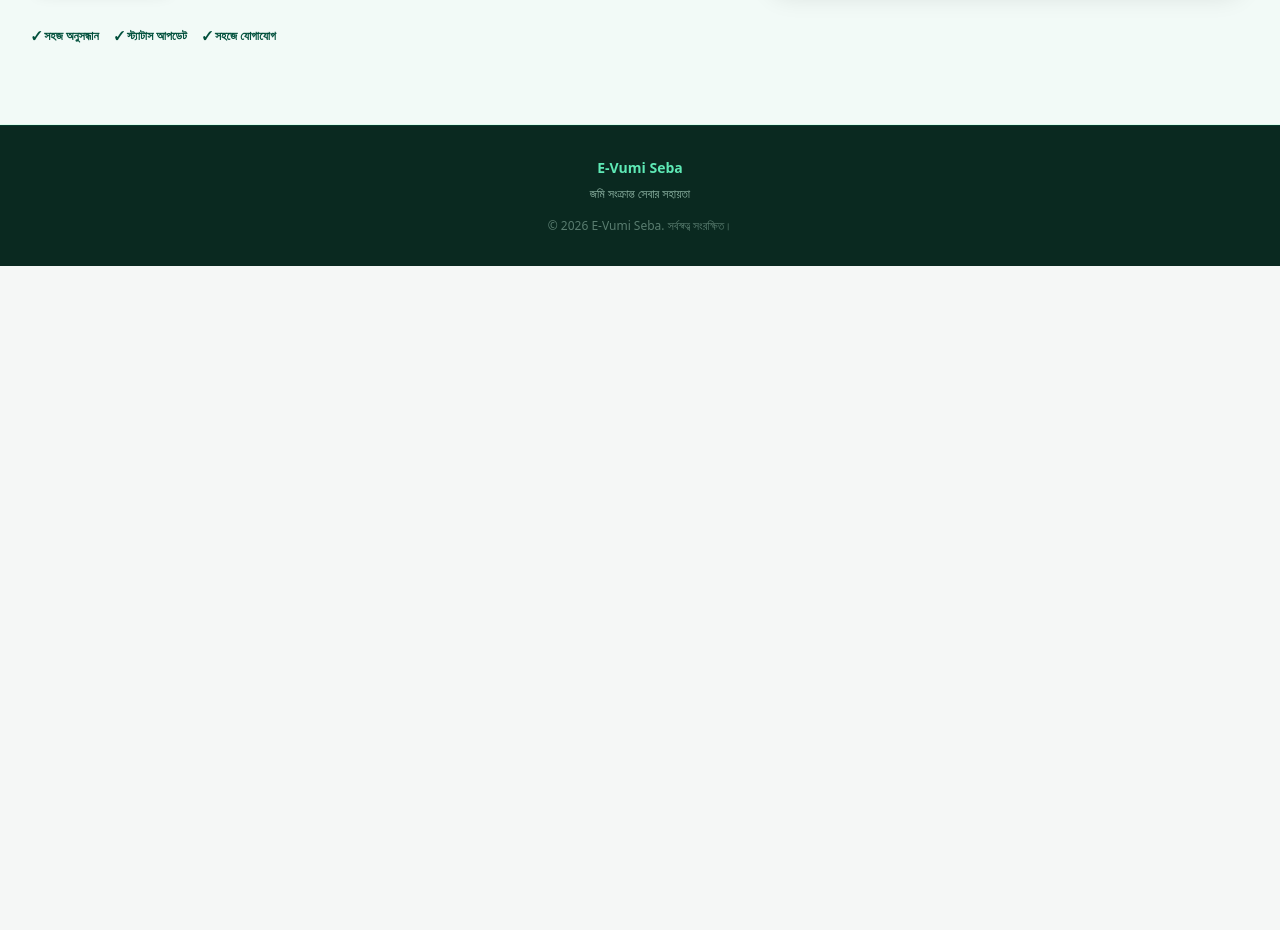
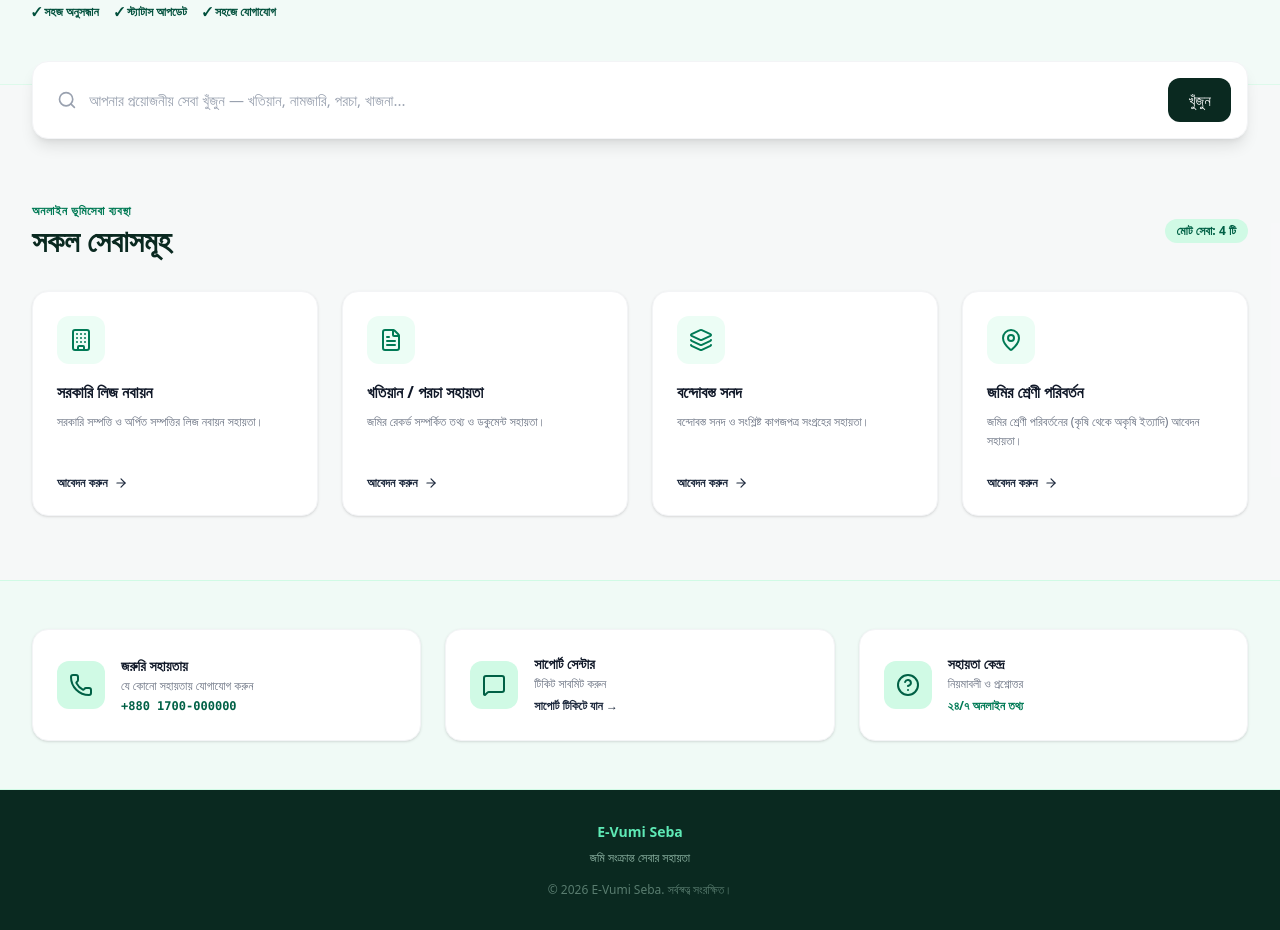
Before and after one commit to mdshorif2005islam-png/e-vumi-seba-platform, a Next.js app: page / in a window 1280 px wide. Shown: the part 540-1470 px from the top of the page. Before the commit the page ends 806 px from the top, so only its background shows below. Built offline with nearby package versions, Linux system fonts and the light colour scheme; no server answers.

Commit message:
Implement search functionality for services
Added a search bar and updated service listings with dynamic filtering based on user input.

```diff
--- a/app/page.tsx
+++ b/app/page.tsx
@@ -1,17 +1,68 @@
 'use client';
 
+import { useState } from 'react';
 import Link from 'next/link';
 import Navbar from '@/components/Navbar';
-import { Search, ShieldCheck, FileText, ArrowRight, CheckCircle2 } from 'lucide-react';
+import {
+  Search,
+  ShieldCheck,
+  ArrowRight,
+  CheckCircle2,
+  FileText,
+  Layers,
+  Building,
+  MapPin,
+  HelpCircle,
+  Phone,
+  MessageSquare
+} from 'lucide-react';
 
 export default function HomePage() {
+  const [searchTerm, setSearchTerm] = useState('');
+
+  // সেবাসমূহের তালিকা
+  const services = [
+    {
+      id: 1,
+      title: 'সরকারি লিজ নবায়ন',
+      desc: 'সরকারি সম্পত্তি ও অর্পিত সম্পত্তির লিজ নবায়ন সহায়তা।',
+      icon: <Building className="w-6 h-6 text-emerald-700" />,
+      href: '/services/lease',
+    },
+    {
+      id: 2,
+      title: 'খতিয়ান / পরচা সহায়তা',
+      desc: 'জমির রেকর্ড সম্পর্কিত তথ্য ও ডকুমেন্ট সহায়তা।',
+      icon: <FileText className="w-6 h-6 text-emerald-700" />,
+      href: '/services/khatian',
+    },
+    {
+      id: 3,
+      title: 'বন্দোবস্ত সনদ',
+      desc: 'বন্দোবস্ত সনদ ও সংশ্লিষ্ট কাগজপত্র সংগ্রহের সহায়তা।',
+      icon: <Layers className="w-6 h-6 text-emerald-700" />,
+      href: '/services/bondobosto',
+    },
+    {
+      id: 4,
+      title: 'জমির শ্রেণী পরিবর্তন',
+      desc: 'জমির শ্রেণী পরিবর্তনের (কৃষি থেকে অকৃষি ইত্যাদি) আবেদন সহায়তা।',
+      icon: <MapPin className="w-6 h-6 text-emerald-700" />,
+      href: '/services/class-change',
+    },
+  ];
+
+  const filteredServices = services.filter((s) =>
+    s.title.toLowerCase().includes(searchTerm.toLowerCase())
+  );
+
   return (
     <div className="min-h-screen bg-slate-50/50 text-slate-800 flex flex-col font-sans">
-      {/* 1. Dynamic Navbar Component */}
+      {/* 1. Header / Navbar (Dynamic Auth Status) */}
       <Navbar />
 
       {/* 2. Hero Section */}
-      <section className="bg-emerald-50/40 border-b border-emerald-100/60 py-12 md:py-20 px-4 sm:px-6 lg:px-8">
+      <section className="bg-emerald-50/40 border-b border-emerald-100/60 py-12 md:py-16 px-4 sm:px-6 lg:px-8">
         <div className="max-w-7xl mx-auto grid grid-cols-1 lg:grid-cols-12 gap-10 items-center">
 
           {/* Left Hero Content */}
@@ -31,7 +82,7 @@
 
             <div className="flex flex-wrap items-center gap-4 pt-2">
               <Link
-                href="/auth/register"
+                href="/#services"
                 className="px-6 py-3.5 rounded-xl bg-[#0A2920] hover:bg-[#123b35] text-white font-bold text-sm transition shadow-lg hover:shadow-xl flex items-center gap-2"
               >
                 <span>সেবা গ্রহণ করুন</span>
@@ -46,14 +97,14 @@
               </Link>
             </div>
 
-            <div className="flex flex-wrap items-center gap-4 pt-4 text-xs font-semibold text-emerald-900">
+            <div className="flex flex-wrap items-center gap-4 pt-2 text-xs font-semibold text-emerald-900">
               <span className="flex items-center gap-1">✓ সহজ অনুসন্ধান</span>
               <span className="flex items-center gap-1">✓ স্ট্যাটাস আপডেট</span>
               <span className="flex items-center gap-1">✓ সহজে যোগাযোগ</span>
             </div>
           </div>
 
-          {/* Right Hero Info Card */}
+          {/* Right Hero Card */}
           <div className="lg:col-span-5">
             <div className="bg-white p-6 sm:p-8 rounded-3xl border border-gray-100 shadow-xl space-y-6">
               <div className="w-12 h-12 rounded-2xl bg-emerald-50 text-emerald-700 flex items-center justify-center">
@@ -87,8 +138,103 @@
         </div>
       </section>
 
-      {/* 3. Footer */}
-      <footer className="mt-auto bg-[#0A2920] text-white py-8 border-t border-emerald-900/50 text-center text-xs">
+      {/* 3. Search Bar Section */}
+      <section className="max-w-7xl mx-auto px-4 sm:px-6 lg:px-8 -mt-6 z-20 w-full">
+        <div className="bg-white p-4 rounded-2xl border border-gray-100 shadow-lg flex items-center gap-3">
+          <Search size={22} className="text-gray-400 ml-2" />
+          <input
+            type="text"
+            value={searchTerm}
+            onChange={(e) => setSearchTerm(e.target.value)}
+            placeholder="আপনার প্রয়োজনীয় সেবা খুঁজুন — খতিয়ান, নামজারি, পরচা, খাজনা..."
+            className="w-full text-sm outline-none bg-transparent placeholder-gray-400"
+          />
+          <button className="px-5 py-2.5 bg-[#0A2920] text-white rounded-xl font-bold text-xs hover:bg-[#123b35] transition shrink-0">
+            খুঁজুন
+          </button>
+        </div>
+      </section>
+
+      {/* 4. All Services Section */}
+      <section id="services" className="max-w-7xl mx-auto px-4 sm:px-6 lg:px-8 py-16 w-full">
+        <div className="flex items-center justify-between mb-8">
+          <div>
+            <p className="text-xs font-bold text-emerald-700 uppercase tracking-wider">অনলাইন ভূমিসেবা ব্যবস্থা</p>
+            <h2 className="text-2xl sm:text-3xl font-extrabold text-[#0A2920] mt-1">সকল সেবাসমূহ</h2>
+          </div>
+          <span className="text-xs font-semibold px-3 py-1 bg-emerald-100 text-emerald-800 rounded-full">
+            মোট সেবা: {filteredServices.length} টি
+          </span>
+        </div>
+
+        <div className="grid grid-cols-1 sm:grid-cols-2 lg:grid-cols-4 gap-6">
+          {filteredServices.map((service) => (
+            <div
+              key={service.id}
+              className="bg-white p-6 rounded-2xl border border-gray-100 shadow-sm hover:shadow-md transition flex flex-col justify-between group"
+            >
+              <div>
+                <div className="w-12 h-12 rounded-xl bg-emerald-50 flex items-center justify-center mb-4 group-hover:scale-105 transition">
+                  {service.icon}
+                </div>
+                <h3 className="font-bold text-gray-900 text-base mb-2">{service.title}</h3>
+                <p className="text-xs text-gray-500 leading-relaxed mb-6">{service.desc}</p>
+              </div>
+
+              <Link
+                href={service.href}
+                className="inline-flex items-center gap-1.5 text-xs font-bold text-emerald-700 hover:text-[#0A2920] transition"
+              >
+                <span>আবেদন করুন</span>
+                <ArrowRight size={14} />
+              </Link>
+            </div>
+          ))}
+        </div>
+      </section>
+
+      {/* 5. Contact & Support Section */}
+      <section id="contact" className="bg-emerald-50/50 border-t border-b border-emerald-100 py-12 px-4 sm:px-6 lg:px-8">
+        <div className="max-w-7xl mx-auto grid grid-cols-1 md:grid-cols-3 gap-6">
+          <div className="bg-white p-6 rounded-2xl border border-gray-100 shadow-sm flex items-center gap-4">
+            <div className="w-12 h-12 rounded-xl bg-emerald-100 text-emerald-800 flex items-center justify-center shrink-0">
+              <Phone size={24} />
+            </div>
+            <div>
+              <h4 className="font-bold text-gray-900 text-sm">জরুরি সহায়তায়</h4>
+              <p className="text-xs text-gray-500 mt-0.5">যে কোনো সহায়তায় যোগাযোগ করুন</p>
+              <p className="text-xs font-mono font-bold text-emerald-800 mt-1">+880 1700-000000</p>
+            </div>
+          </div>
+
+          <div className="bg-white p-6 rounded-2xl border border-gray-100 shadow-sm flex items-center gap-4">
+            <div className="w-12 h-12 rounded-xl bg-emerald-100 text-emerald-800 flex items-center justify-center shrink-0">
+              <MessageSquare size={24} />
+            </div>
+            <div>
+              <h4 className="font-bold text-gray-900 text-sm">সাপোর্ট সেন্টার</h4>
+              <p className="text-xs text-gray-500 mt-0.5">টিকিট সাবমিট করুন</p>
+              <Link href="/dashboard/support" className="text-xs font-bold text-emerald-700 hover:underline mt-1 inline-block">
+                সাপোর্ট টিকিটে যান →
+              </Link>
+            </div>
+          </div>
+
+          <div className="bg-white p-6 rounded-2xl border border-gray-100 shadow-sm flex items-center gap-4">
+            <div className="w-12 h-12 rounded-xl bg-emerald-100 text-emerald-800 flex items-center justify-center shrink-0">
+              <HelpCircle size={24} />
+            </div>
+            <div>
+              <h4 className="font-bold text-gray-900 text-sm">সহায়তা কেন্দ্র</h4>
+              <p className="text-xs text-gray-500 mt-0.5">নিয়মাবলী ও প্রশ্নোত্তর</p>
+              <span className="text-xs font-bold text-emerald-700 mt-1 inline-block">২৪/৭ অনলাইন তথ্য</span>
+            </div>
+          </div>
+        </div>
+      </section>
+
+      {/* 6. Footer */}
+      <footer className="mt-auto bg-[#0A2920] text-white py-8 text-center text-xs">
         <div className="max-w-7xl mx-auto px-4 space-y-2">
           <strong className="block text-sm font-bold text-emerald-300">E-Vumi Seba</strong>
           <p className="text-emerald-100/70">জমি সংক্রান্ত সেবার সহায়তা</p>
```
